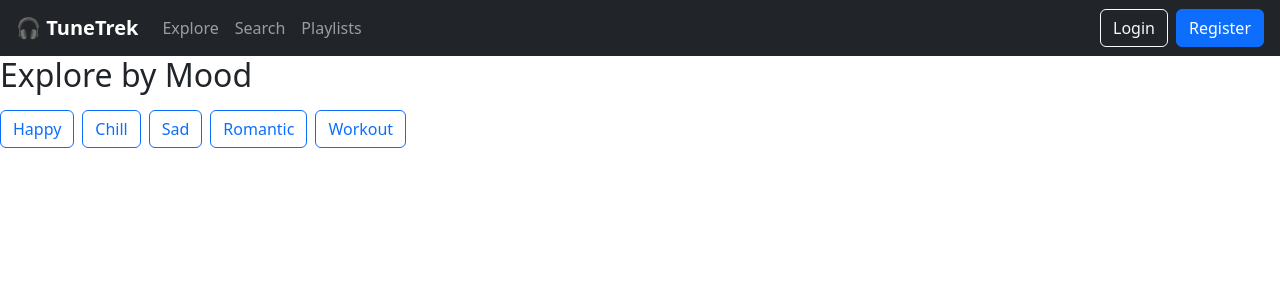
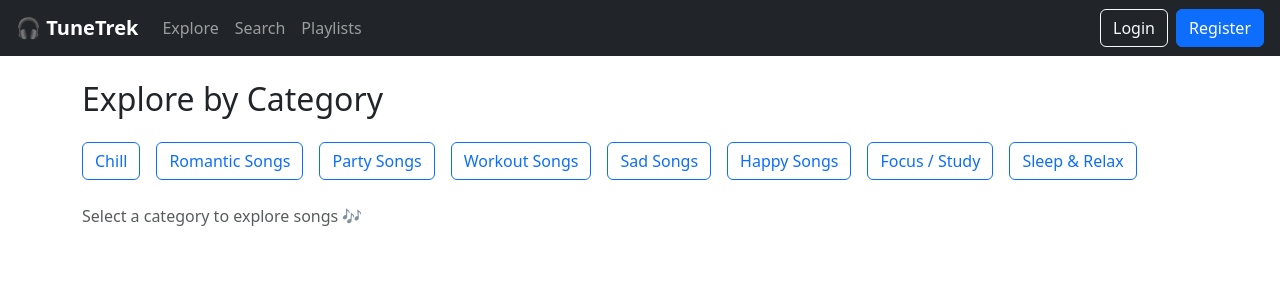
Before and after one commit to KrithikaPoojary/Tune-Trek, a React (Create React App) app in the folder tune-trek-frontend/: page /explore in a window 1280 px wide. Shown: the top 300 px of the page. Built offline with nearby package versions, Linux system fonts and the light colour scheme.

Commit message:
Updated Explore page with same categories as Home

```diff
--- a/tune-trek-frontend/src/components/Explore/ExplorePage.js
+++ b/tune-trek-frontend/src/components/Explore/ExplorePage.js
@@ -1,19 +1,109 @@
-import React from "react";
+import React, { useState } from "react";
+import { useNavigate } from "react-router-dom";
+import { searchSongs } from "../../api/axios";
 
 function ExplorePage() {
-  const moods = ["Happy", "Chill", "Sad", "Romantic", "Workout"];
+  const navigate = useNavigate();
+
+  const [songs, setSongs] = useState([]);
+  const [selectedCategory, setSelectedCategory] = useState("");
+  const [loading, setLoading] = useState(false);
+
+  // ✅ SAME categories as Home page
+  const categories = [
+    { title: "Chill", query: "lofi" },
+    { title: "Romantic Songs", query: "love" },
+    { title: "Party Songs", query: "party" },
+    { title: "Workout Songs", query: "workout" },
+    { title: "Sad Songs", query: "sad" },
+    { title: "Happy Songs", query: "happy" },
+    { title: "Focus / Study", query: "study" },
+    { title: "Sleep & Relax", query: "sleep" },
+  ];
+
+  const loadCategorySongs = async (category) => {
+    try {
+      setLoading(true);
+      setSelectedCategory(category.title);
+      const results = await searchSongs(category.query);
+      setSongs(results.slice(0, 12));
+    } catch (error) {
+      console.error("Error loading explore songs", error);
+    } finally {
+      setLoading(false);
+    }
+  };
+
+  const openSongPage = (index) => {
+    navigate("/song", {
+      state: { songs, index },
+    });
+  };
 
   return (
-    <div>
-      <h2 className="mb-3">Explore by Mood</h2>
+    <div className="container mt-4">
+      <h2 className="mb-4">Explore by Category</h2>
 
-      <div className="d-flex gap-2 flex-wrap">
-        {moods.map((mood) => (
-          <button key={mood} className="btn btn-outline-primary">
-            {mood}
+      {/* CATEGORY BUTTONS */}
+      <div className="d-flex flex-wrap gap-3 mb-4">
+        {categories.map((cat) => (
+          <button
+            key={cat.title}
+            className={`btn ${
+              selectedCategory === cat.title
+                ? "btn-primary"
+                : "btn-outline-primary"
+            }`}
+            onClick={() => loadCategorySongs(cat)}
+          >
+            {cat.title}
           </button>
         ))}
       </div>
+
+      {/* EMPTY STATE */}
+      {!loading && songs.length === 0 && (
+        <p className="text-muted">
+          Select a category to explore songs 🎶
+        </p>
+      )}
+
+      {/* LOADING */}
+      {loading && <p>Loading songs...</p>}
+
+      {/* SONG LIST */}
+      {!loading && songs.length > 0 && (
+        <>
+          <h4 className="mb-3">{selectedCategory}</h4>
+          <div className="row">
+            {songs.map((song, index) => (
+              <div
+                key={song.trackId}
+                className="col-md-3 mb-4"
+                style={{ cursor: "pointer" }}
+                onClick={() => openSongPage(index)}
+              >
+                <div className="card h-100 text-center shadow-sm">
+                  <img
+                    src={song.artworkUrl100}
+                    alt={song.trackName}
+                    className="card-img-top"
+                    style={{ height: "180px", objectFit: "cover" }}
+                  />
+                  <div className="card-body">
+                    <h6 className="card-title">
+                      {song.trackName}
+                    </h6>
+                    <p className="card-text text-muted">
+                      {song.artistName}
+                    </p>
+                  </div>
+                </div>
+              </div>
+            ))}
+          </div>
+        </>
+      )}
     </div>
   );
 }
```
